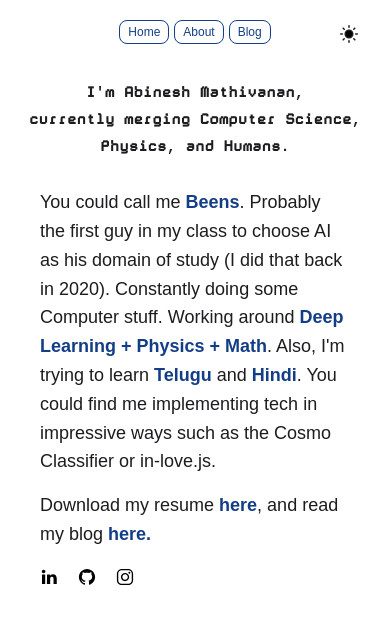
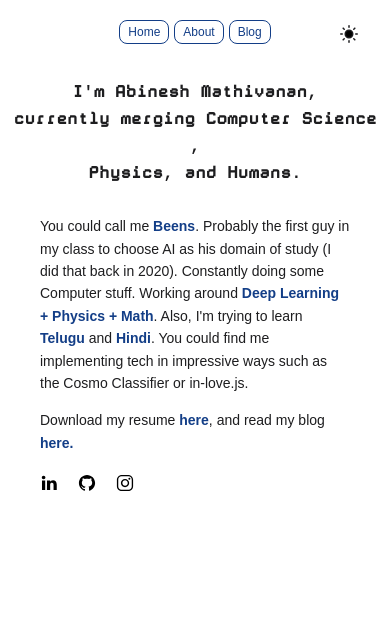
Before and after one commit to Abinesh-Mathivanan/Abinesh-Mathivanan.github.io, a website: page index.html in a window 390 px wide. Drawn offline with nearby package versions, Linux system fonts and the light colour scheme.

Commit message:
responsive checks

```diff
--- a/index.html
+++ b/index.html
@@ -45,14 +45,14 @@
 
     <div id="content">
         <div id="home-section" style="display: block; margin-top: 3%;">
-            <p style="font-family: Arial, sans-serif; font-size: large;">
+            <p style="font-family: Arial, sans-serif;">
                 You could call me <strong>Beens</strong>. Probably the first guy in my class to choose AI as his domain of study (I did that back in 2020).
                 Constantly doing some Computer stuff. Working around <strong>Deep Learning + Physics + Math</strong>.
                 Also, I'm trying to learn <strong>Telugu</strong> and <strong>Hindi</strong>.
                 You could find me implementing tech in impressive ways such as the Cosmo Classifier or in-love.js.
             </p>
 
-            <p style="font-family: Arial, sans-serif; font-size: large;">
+            <p style="font-family: Arial, sans-serif;">
                 Download my resume <a href="assets/abinesh_resume.pdf" target="_blank" style="font-weight: bold; text-decoration: none;">here</a>,
                 and read my blog <strong onclick="showBlogList()" style="font-weight: bold; text-decoration: none;"> here. </strong>
             </p>
--- a/style.css
+++ b/style.css
@@ -476,7 +476,7 @@ body.dark-mode #single-blog button {
     }
 
     p {
-        font-size: 15px;
+        font-size: 18px;
     }
 
     #blog-list ul li {
@@ -535,7 +535,7 @@ body.dark-mode #single-blog button {
     }
 
     p {
-        font-size: 14px;
+        font-size: 16px;
     }
 
     .experience-cards, .project-cards {
@@ -607,7 +607,7 @@ body.dark-mode #single-blog button {
     }
 
     #decode-text .text-animation {
-        font-size: 0.8em;
+        font-size: 0.9em;
     }
 
     h1, h2 {
@@ -615,7 +615,7 @@ body.dark-mode #single-blog button {
     }
 
     p {
-        font-size: 13px;
+        font-size: 14px;
     }
 
     .experience-cards, .project-cards {
```
